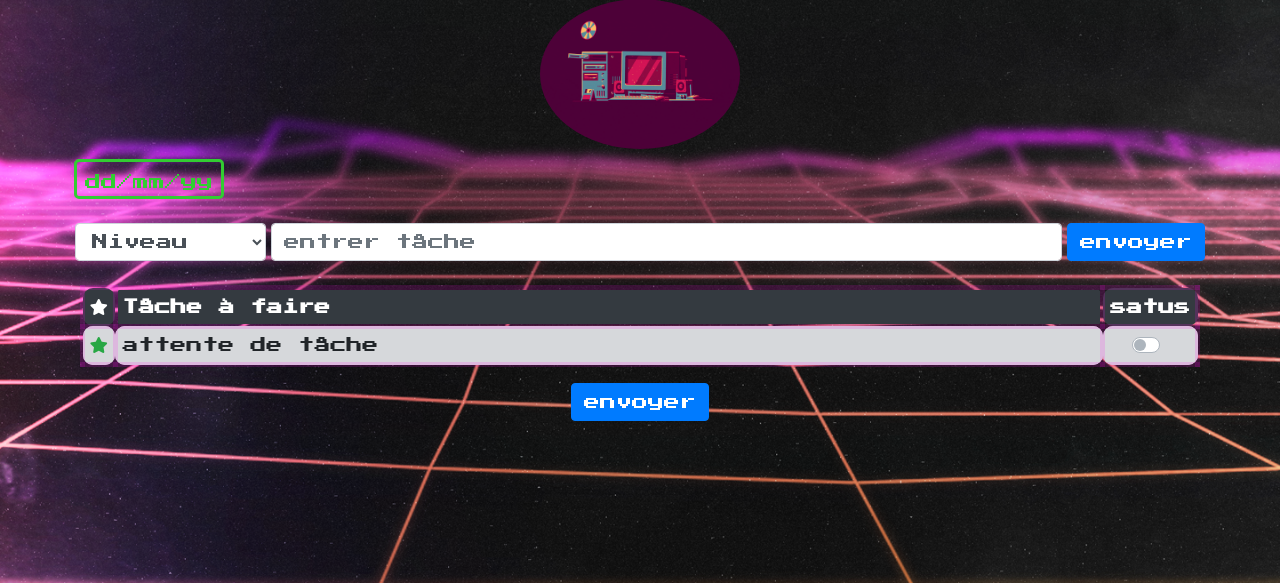
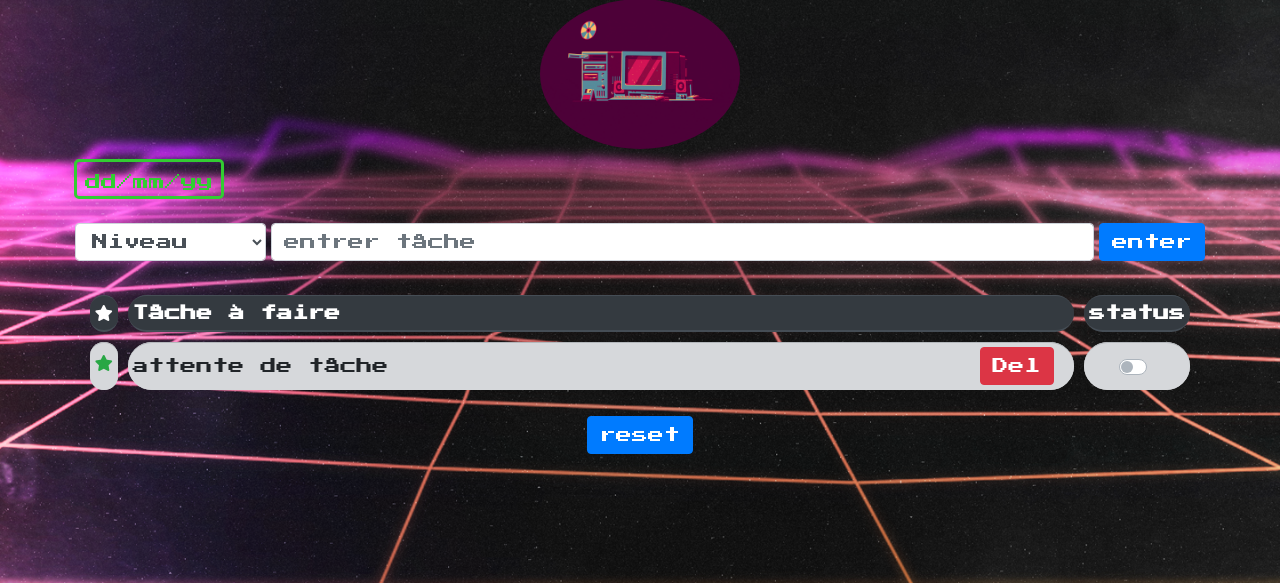
Before and after one commit to lain-Dev/Simplon.co, a PHP site: page / in a window 1280 px wide. Shown: the part 217-800 px from the top of the page. Run offline with PHP 8.4, Linux system fonts and the light colour scheme; some libraries are stand-ins or nearby versions.

Commit message:
travaux test week-end

```diff
--- a/Travaux Activité/11-todo List/index.html
+++ b/Travaux Activité/11-todo List/index.html
@@ -45,10 +45,10 @@
                     </div>
                     <!--texte texte a entrer-->
                     <div class="col">
-                        <input type="text" class="form-control" placeholder="entrer tâche">
+                        <input type="text" class="form-control" placeholder="entrer tâche" id="itemInput">
                     </div>
                       <!--Btn validation-->
-                    <button type="submit" class="btn btn-primary">envoyer</button>
+                    <button type="submit" class="btn btn-primary" id="addButton">enter</button>
                 </div>
             </form>
 
@@ -58,24 +58,32 @@
                   <tr>
                     <th scope="col"><i class="fas fa-star d-flex justify-content-center mb-1"></i></th>
                     <th scope="col" class="col">Tâche à faire</th>
-                    <th scope="col">satus</th>
+                    <th scope="col">status</th>
                   </tr>
                 </thead>
+                <!--tache exemple-->
                 <tbody>
                   <tr class="table-secondary">
-                    <th scope="row"><i class="fas fa-star text-success d-flex justify-content-center mt-1"></i></th>
-                    <td>attente de tâche</td>
+                    <th scope="row"><i class="fas fa-star text-success d-flex justify-content-center mt-2"></i></th>
+                    <td>
+                        <div class="d-flex justify-content-between align-items-center">
+                            attente de tâche <button type="button" class="btn btn-danger mr-3" id="delButton">Del</button></td>
+                        </div>
                     <td>
                         <!-- Default switch -->
-                        <div class="custom-control custom-switch text-center">
+                        <div class="custom-control custom-switch text-center mt-2">
                             <input type="checkbox" class="custom-control-input" id="customSwitches">
                             <label class="custom-control-label" for="customSwitches"></label>
                         </div>
                     </td>
                 </tbody>
+
+
               </table>
+
+              <!--Btn-->
               <div class="d-flex justify-content-center">
-                <button type="submit" class="btn btn-primary">envoyer</button>
+                <button type="submit" class="btn btn-primary" id="clearButton">reset</button>
               </div>
 
         </section>
@@ -101,3 +109,5 @@
     <script src="https://stackpath.bootstrapcdn.com/bootstrap/4.5.2/js/bootstrap.min.js" integrity="sha384-B4gt1jrGC7Jh4AgTPSdUtOBvfO8shuf57BaghqFfPlYxofvL8/KUEfYiJOMMV+rV" crossorigin="anonymous"></script>
 </body>
 </html>
+
+<!--https://github.com/devmayor/Pure-Javascript-Todo-list-->
--- a/Travaux Activité/11-todo List/scrpit.js
+++ b/Travaux Activité/11-todo List/scrpit.js
@@ -5,8 +5,9 @@ window.onload = function() {
         var jour=maintenant.getDate();
         var mois=maintenant.getMonth()+1;
         var an=maintenant.getFullYear();
-        document.getElementById(day).innerHTML = (jour,"/",mois,"/",an,".");
+        document.getElementById(day).innerHTML = (jour,"/",mois,"/",an);
+        console.log("la date du jour est " + date());
     }
-
+    date();
 
 }
--- a/Travaux Activité/11-todo List/style.css
+++ b/Travaux Activité/11-todo List/style.css
@@ -14,7 +14,7 @@ body {
 
 }
 
-h1, h2, p {
+h1, h2, p, ul {
     color: limegreen;
 }
 
@@ -35,6 +35,11 @@ h1, h2, p {
 table td,
 table th
 {
-  border: 5px solid rgba(255, 7, 234, 0.158) !important;
-  border-radius: 10px;
+
+  border-radius: 50px;
 }
+
+table {
+    border-spacing: 10px;
+    border-collapse: separate;
+}
```
